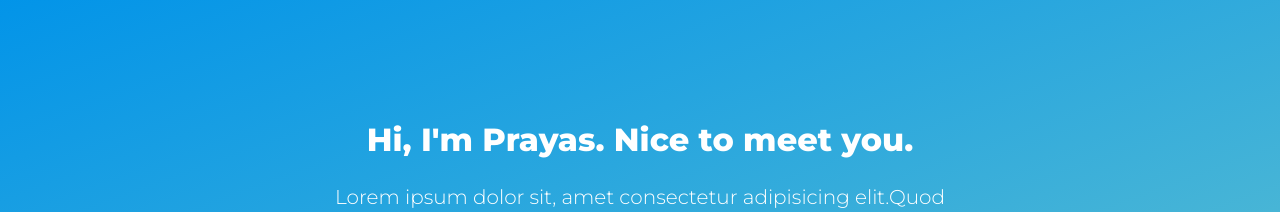
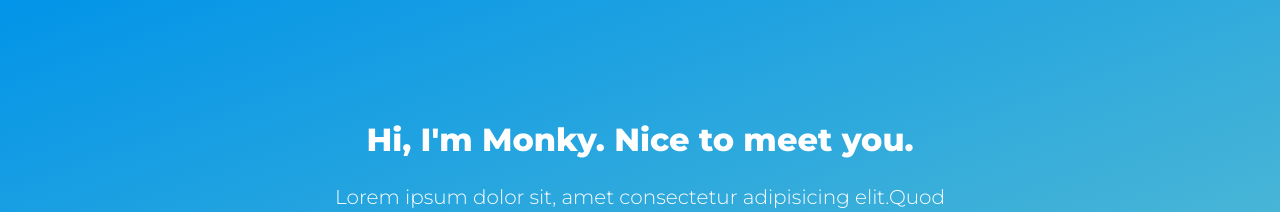
Before and after one commit to prayaslashkari/react-portfolio, a React (Create React App) app: page / in a window 1280 px wide. Shown: the part 1020-1232 px from the top of the page. Built offline with nearby package versions, Linux system fonts and the light colour scheme.

Commit message:
name change

```diff
--- a/src/components/hero/Hero.jsx
+++ b/src/components/hero/Hero.jsx
@@ -8,7 +8,7 @@ const Hero = () => {
     return (
         <div className={styles.container}>
             <div className={styles.inner}>
-                <h1 className={styles.title}>Hi, I'm Prayas. Nice to meet you. </h1>
+                <h1 className={styles.title}>Hi, I'm Monky. Nice to meet you. </h1>
                 <h2 className={styles.subtitle}>Lorem ipsum dolor sit, amet consectetur adipisicing elit.Quod repellendus aut accusamus hic adipisci quia atque velit non quis ipsum ipsa veniam accusantium eaque voluptatem omnis soluta esse incidunt nesciunt molestias nemo, voluptatum aperiam eligendi? Et modi magni ipsum magnam quam illum fuga? Est quod aliquid ea similique officiis?</h2>
             </div>
 
```
